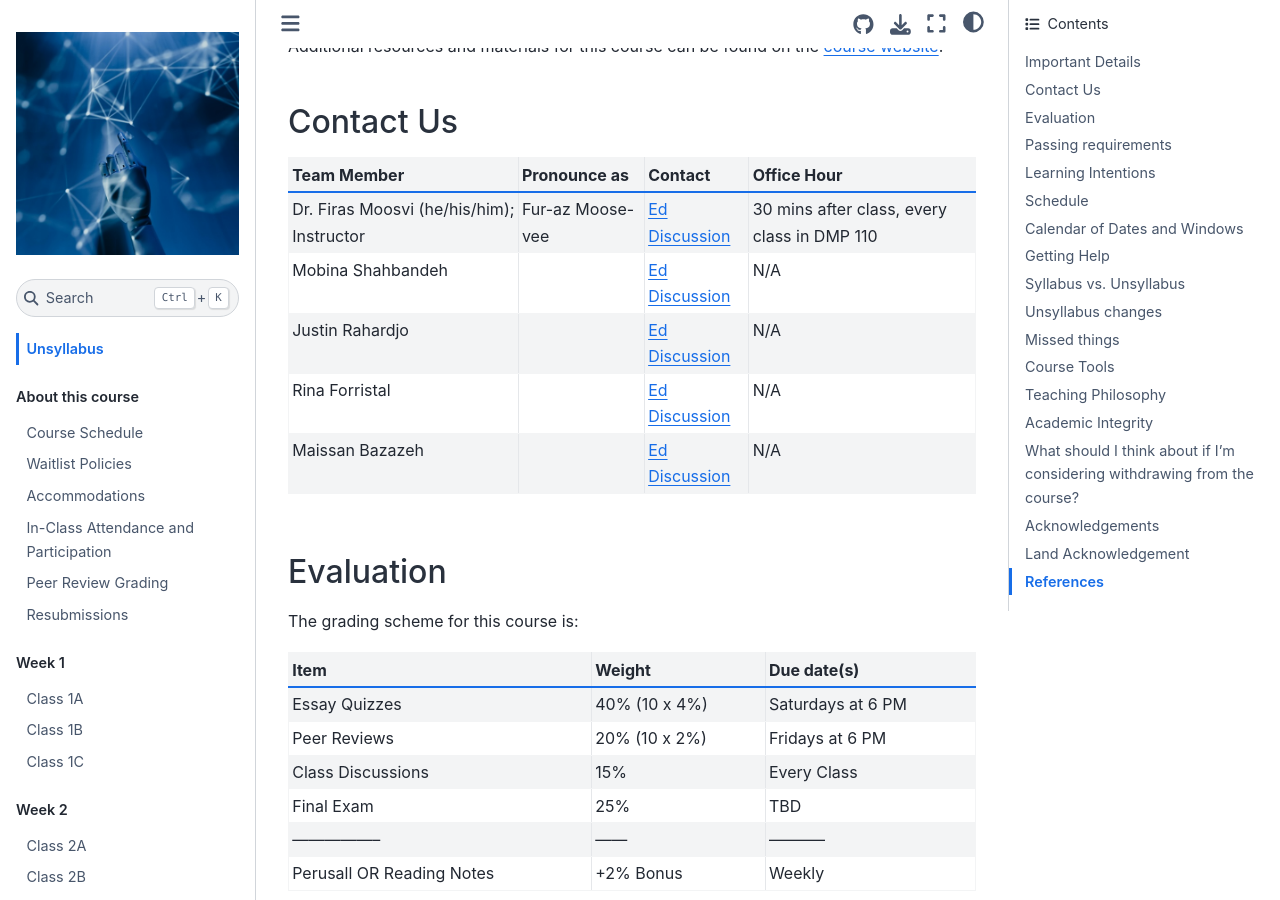
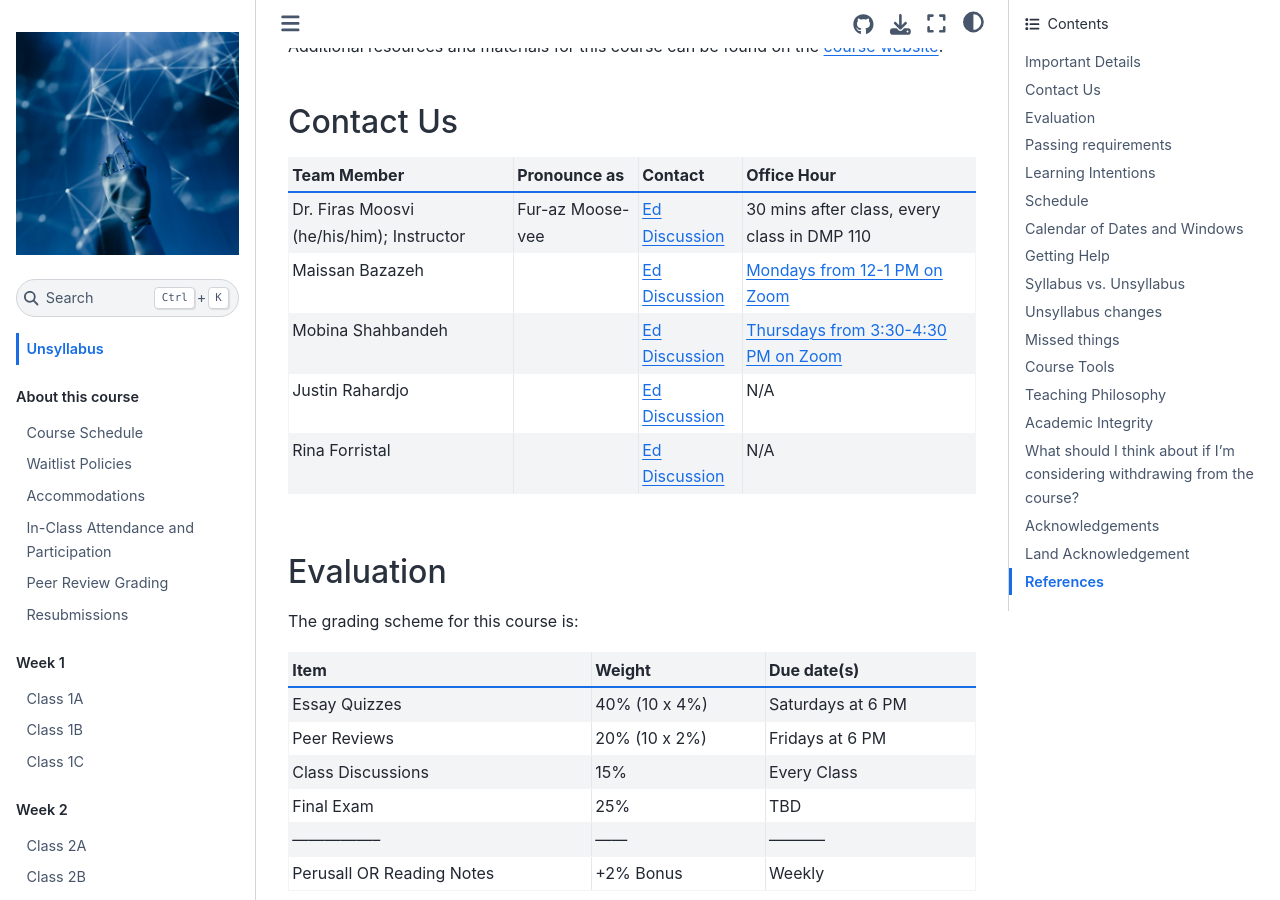
Before and after one commit to UBC-CS/cpsc430, a Jupyter Book: the page built from about/unsyllabus.md, in a window 1280 px wide and 900 px high, scrolled down 2075 px. Built offline with Jupyter Book 1.0.4 settings and Sphinx 7.4.7 and the Sphinx Book theme 1.1.4, drawn with Linux system fonts in a browser that asks for light colours; cross-references to code outside the pages are shown as plain code.

Commit message:
add office hours

```diff
--- a/about/syllabus_bits/teaching_team.md
+++ b/about/syllabus_bits/teaching_team.md
@@ -1,7 +1,7 @@
 | Team Member                  | Pronounce as       | Contact          | Office Hour                                 |
 |------------------------------|--------------------|------------------|---------------------------------------------|
 | {{ INSTRUCTOR }}; Instructor | {{ PRONOUNCE }}    | {{ FORUM_LINK }} | 30 mins after class, every class in DMP 110 |
-| {{ TA4 }}                    | {{ TA4pronounce }} | {{ FORUM_LINK }} | N/A                                         |
+| {{ TA1 }}                    | {{ TA1pronounce }} | {{ FORUM_LINK }} | [Mondays from 12-1 PM on Zoom](https://canvas.ubc.ca/courses/140669/external_tools/15408)            |
+| {{ TA4 }}                    | {{ TA4pronounce }} | {{ FORUM_LINK }} | [Thursdays from 3:30-4:30 PM on Zoom](https://canvas.ubc.ca/courses/140669/external_tools/15408)     |
 | {{ TA3 }}                    | {{ TA3pronounce }} | {{ FORUM_LINK }} | N/A                                         |
 | {{ TA2 }}                    | {{ TA2pronounce }} | {{ FORUM_LINK }} | N/A                                         |
-| {{ TA1 }}                    | {{ TA1pronounce }} | {{ FORUM_LINK }} | N/A                                         |
```
Also changed, not shown: notes/week03/class3B.md (+1 -1 lines).
